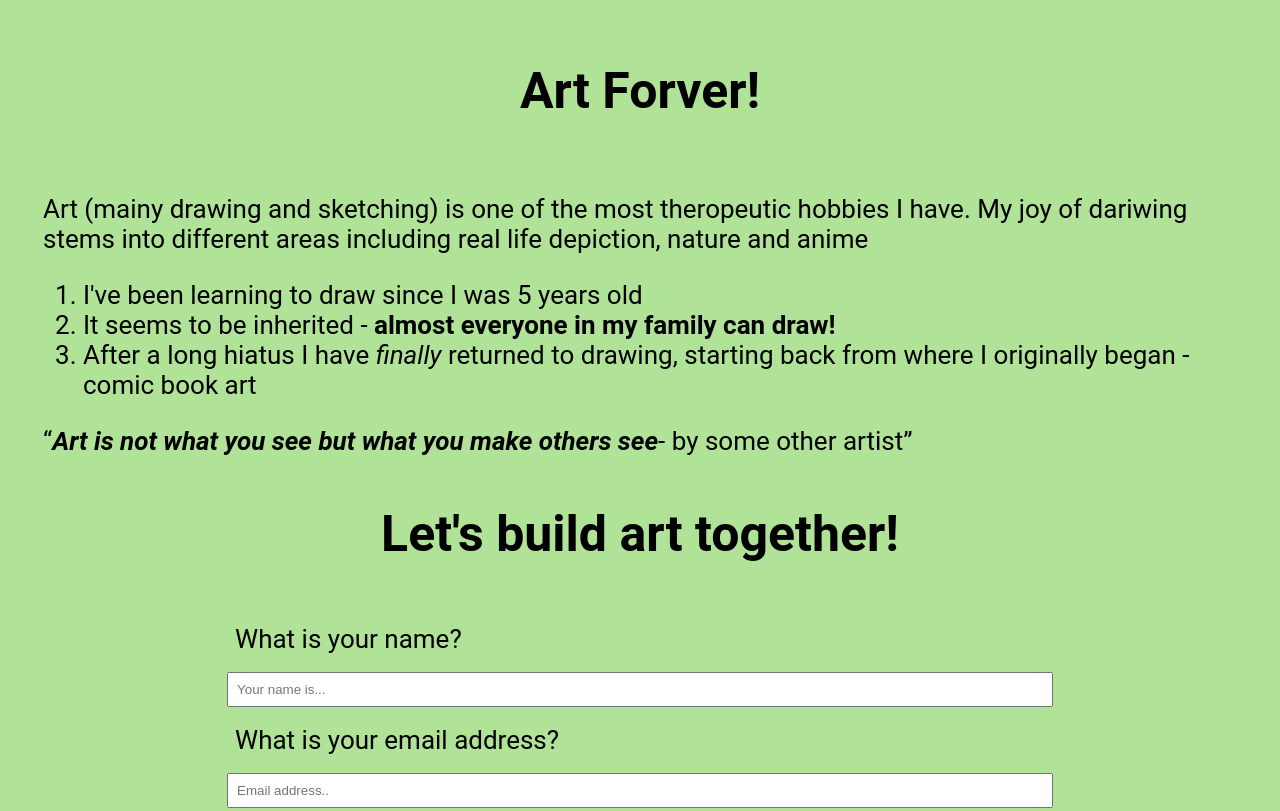
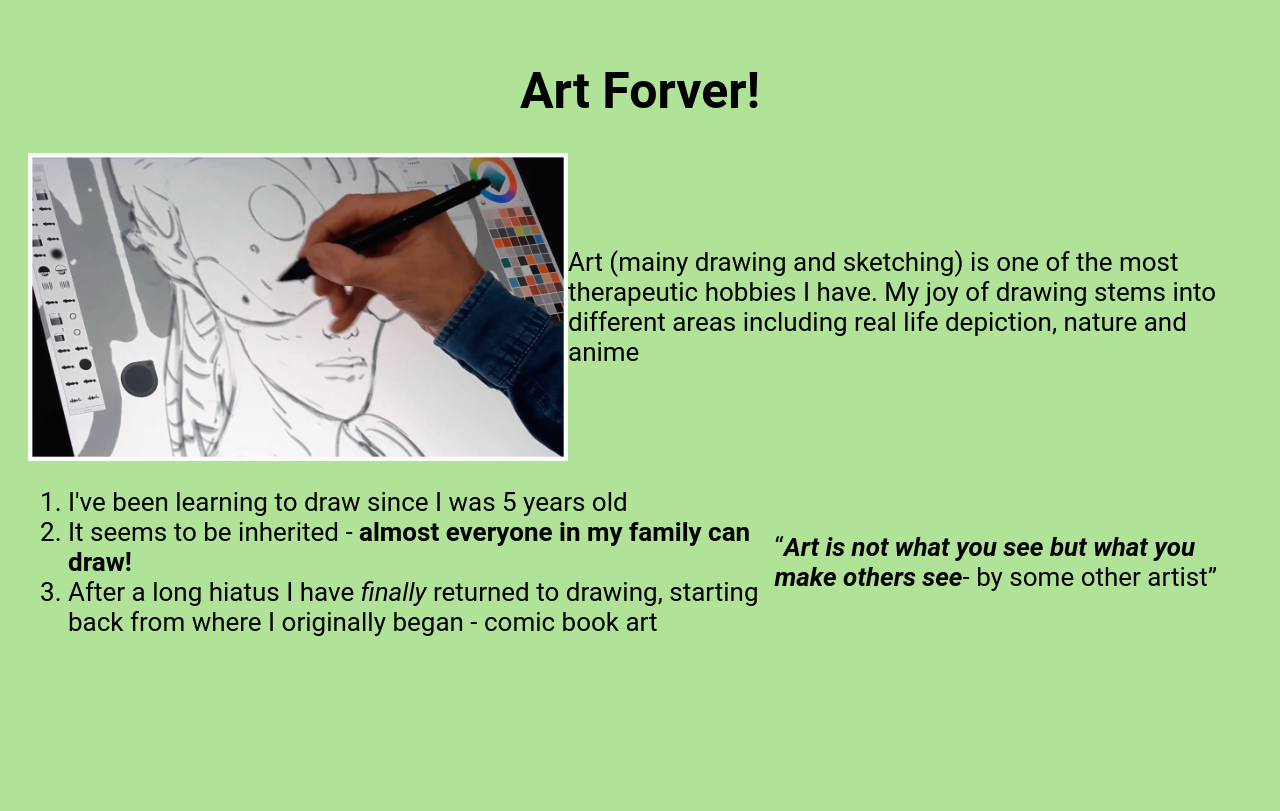
Before and after one commit to suzi01/black-codher-html-practice-1, a plain HTML site: page index.html in a window 1280 px wide. Shown: the top 811 px of the page. Drawn offline with Linux system fonts and the light colour scheme.

Commit message:
Changed with Flexbox

```diff
--- a/index.html
+++ b/index.html
@@ -10,7 +10,7 @@
 </head>
 <body>
     <h1>Art Forver!</h1>
-    <section class="top">
+    <!-- <section class="top">
         <p>Art (mainy drawing and sketching) is one of the most theropeutic hobbies I have. My
             joy of dariwing stems into different areas including real life depiction, nature and
             anime </p>
@@ -58,13 +58,31 @@
         </form>
 
         <br><br>
-        <!-- <img src="sketch.png" alt="digital sketch" class="bg-img"> -->
+        <img src="sketch.png" alt="digital sketch" class="bg-img">
     </section>
 
     <h1>Here is a drawing video for your entertainment</h1>
     <section class="bottom">
         <iframe class="vid" src="https://www.youtube.com/embed/hhpQJkquioU" title="YouTube video player" frameborder="0" allow="accelerometer; autoplay; clipboard-write; encrypted-media; gyroscope; picture-in-picture" allowfullscreen></iframe>
-    </section>
+    </section> -->
+
+
+    <div class="container">
+        <img src="sketch.png" alt="digital sketch" class="bg-img">
+        <p>Art (mainy drawing and sketching) is one of the most therapeutic hobbies I have. My
+            joy of drawing stems into different areas including real life depiction, nature and
+            anime </p>
+    </div>
+    <div class="container">
+        <ol>
+            <li>I've been learning to draw since I was 5 years old</li>
+            <li>It seems to be inherited - <strong>almost everyone in my family can draw!</strong></li>
+            <li>After a long hiatus I have <i>finally</i> returned to drawing, starting back from
+                where I originally began - comic book art
+            </li>
+        </ol>
+        <q><i><strong>Art is not what you see but what you make others see</strong></i>- by some other artist</q>
+    </div>
 
 </body>
 </html>
--- a/styles2.css
+++ b/styles2.css
@@ -46,3 +46,26 @@ form label, input, textarea, fieldset {
     padding: 8px;
     margin: 5px;
 }
+
+#subBut{
+    width: 15%;
+    position: relative;;
+    left: 80%;
+    border-radius: 5px;
+    border: none;
+}
+
+
+.container{
+    display: flex;
+    justify-content: space-evenly;
+    /* flex-wrap: wrap; */
+    /* float:left; */
+    align-items: center;
+    /* flex-direction: column ; */
+}
+
+.bg-img {
+    width: 540px;
+    height: auto;
+}
```
